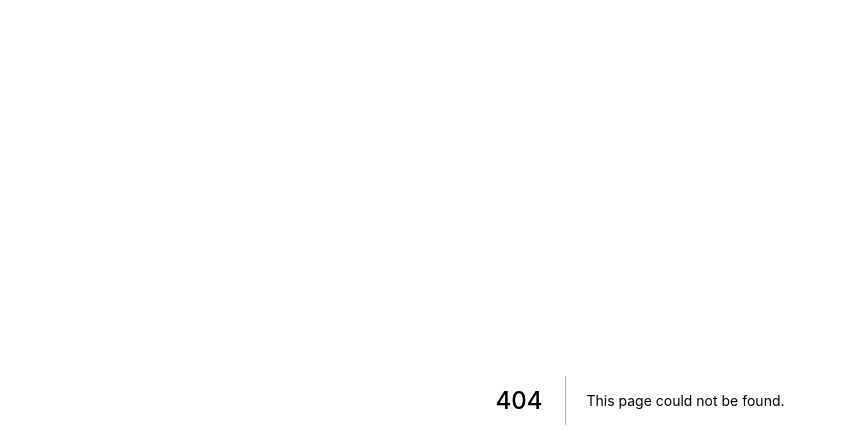
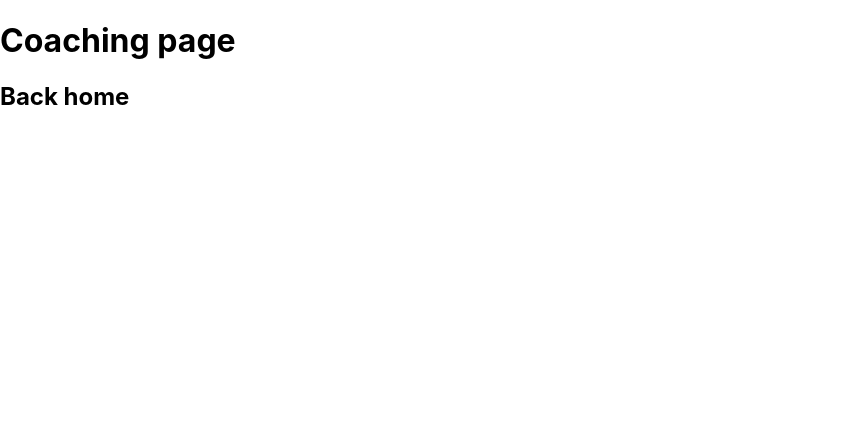
Before and after one commit to JeredOdegard/personal-site, a Next.js app: page /coaching in a window 1280 px wide. Before the commit this address had no page. Shown: the top 448 px of the page, without its empty margins (0-846 px from the left). Built offline with nearby package versions, Linux system fonts and the light colour scheme.

Commit message:
Added coaching page and fixed tab formatting.

```diff
--- /dev/null
+++ b/pages/coaching.js
@@ -0,0 +1,10 @@
+import Link from 'next/link'
+
+export default function Coaching() {
+  return (
+    <>
+      <h1>Coaching page</h1>
+      <h2><Link href="/"><a>Back home</a></Link></h2>
+    </>
+  )
+}
--- a/pages/index.js
+++ b/pages/index.js
@@ -6,7 +6,7 @@ export default function Home() {
   return (
     <div className={styles.container}>
       <Head>
-        <title>Test Site: JERED ODEGARD</title>
+        <title>Test Site: Jered Odegard</title>
         <link rel="icon" href="/favicon.ico" />
       </Head>
 
```
